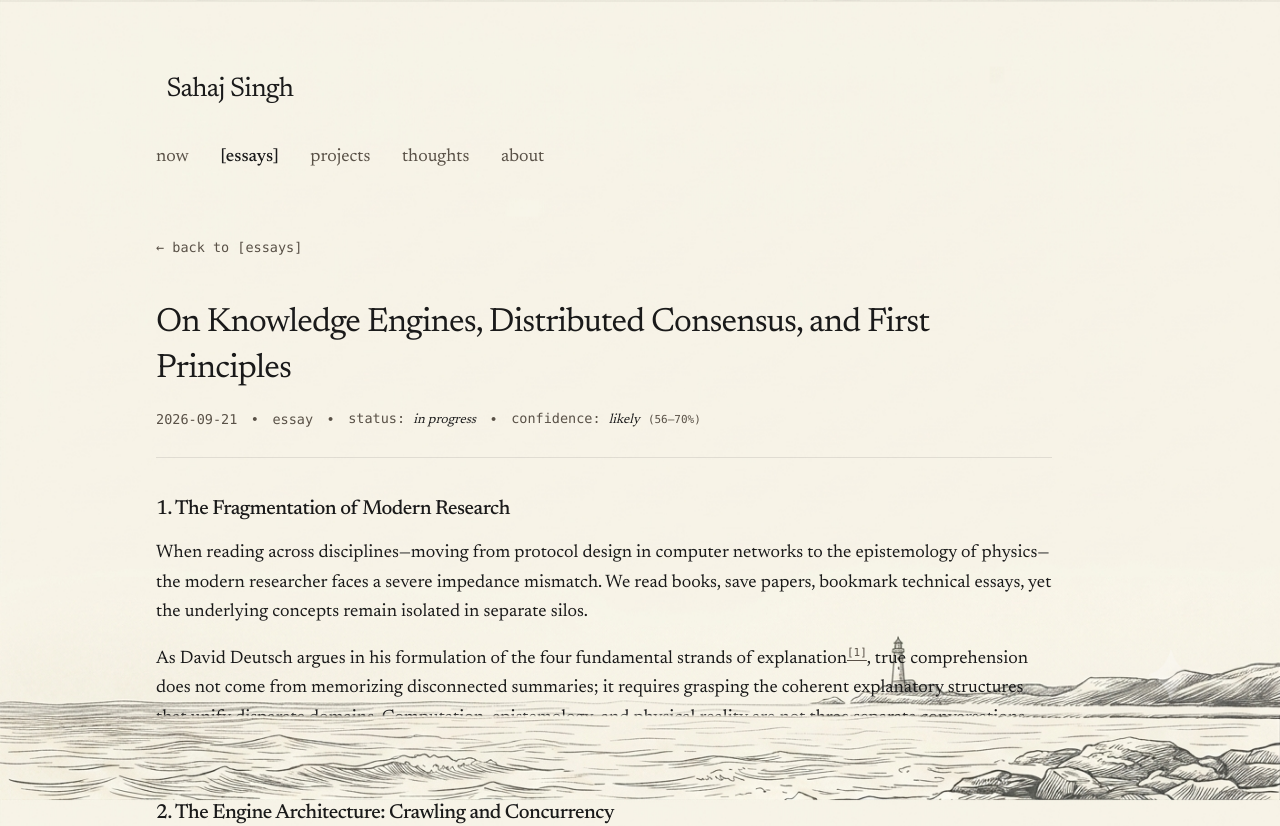
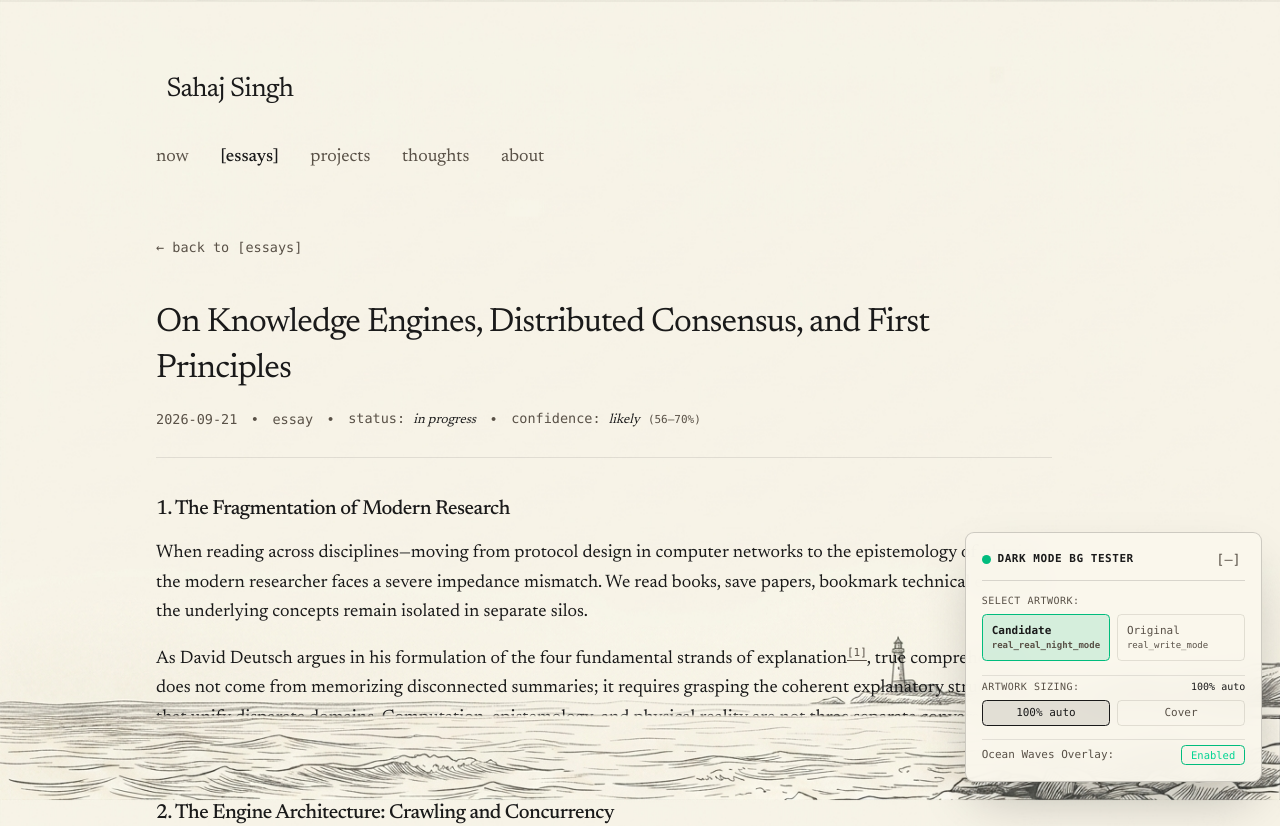
Before and after one commit to sahajdeepsingh651/sahajsingh, a Next.js app: page /essays/knowledge-engines-and-first-principles in a window 1280 px wide. Shown: the top 826 px of the page. Built offline with nearby package versions, Linux system fonts and the light colour scheme.

Commit message:
feat(art): add interactive dark mode background tester for real_real_night_mode

```diff
--- a/src/app/globals.css
+++ b/src/app/globals.css
@@ -162,7 +162,9 @@
     }
 
     .dark body {
-        background-image: url("/real_write_mode.png");
+        background-image: var(--dark-bg-image, url("/real_write_mode.png"));
+        background-size: var(--dark-bg-size, 100% auto);
+        background-position: var(--dark-bg-pos, bottom center);
     }
 
     a {
--- /dev/null
+++ b/src/components/DarkBgTester.tsx
@@ -0,0 +1,172 @@
+"use client";
+
+import { useState, useEffect } from "react";
+
+type DarkBgOption = "original" | "candidate";
+type BgSizing = "100% auto" | "cover";
+
+export default function DarkBgTester() {
+    const [selectedBg, setSelectedBg] = useState<DarkBgOption>("candidate");
+    const [sizing, setSizing] = useState<BgSizing>("100% auto");
+    const [showHorizon, setShowHorizon] = useState<boolean>(true);
+    const [isCollapsed, setIsCollapsed] = useState<boolean>(false);
+
+    useEffect(() => {
+        const savedBg = (localStorage.getItem("test_dark_bg") as DarkBgOption) || "candidate";
+        const savedSizing = (localStorage.getItem("test_dark_bg_sizing") as BgSizing) || "100% auto";
+        const savedHorizon = localStorage.getItem("horizon_foreground");
+
+        setSelectedBg(savedBg);
+        setSizing(savedSizing);
+        if (savedHorizon !== null) {
+            setShowHorizon(savedHorizon === "true");
+        }
+    }, []);
+
+    useEffect(() => {
+        const root = document.documentElement;
+        const bgUrl =
+            selectedBg === "candidate"
+                ? 'url("/real_real_night_mode.png")'
+                : 'url("/real_write_mode.png")';
+
+        root.style.setProperty("--dark-bg-image", bgUrl);
+        root.style.setProperty("--dark-bg-size", sizing);
+        localStorage.setItem("test_dark_bg", selectedBg);
+        localStorage.setItem("test_dark_bg_sizing", sizing);
+
+        // Notify HorizonForeground if horizon toggle changes
+        localStorage.setItem("horizon_foreground", String(showHorizon));
+        window.dispatchEvent(new Event("horizon-toggle"));
+    }, [selectedBg, sizing, showHorizon]);
+
+    if (isCollapsed) {
+        return (
+            <aside
+                aria-label="Dark mode background tester"
+                className="fixed bottom-4 right-4 z-50 select-none print:hidden"
+            >
+                <button
+                    type="button"
+                    onClick={() => setIsCollapsed(false)}
+                    className="px-3 py-1.5 rounded-full border border-current/20 bg-[var(--bg-color)]/90 backdrop-blur-md text-xs font-mono text-[var(--text-color)] shadow-lg hover:border-current/40 cursor-pointer flex items-center gap-1.5 transition-all"
+                >
+                    <span className="w-2 h-2 rounded-full bg-emerald-500 animate-pulse" />
+                    <span>Compare Night BG [{selectedBg}]</span>
+                </button>
+            </aside>
+        );
+    }
+
+    return (
+        <aside
+            aria-label="Dark mode background tester panel"
+            className="fixed bottom-4 right-4 z-50 select-none p-3.5 rounded-lg border border-current/20 bg-[var(--bg-color)]/95 backdrop-blur-md shadow-2xl text-xs font-mono text-[var(--text-color)] max-w-xs space-y-3 print:hidden"
+        >
+            {/* Header */}
+            <div className="flex items-center justify-between gap-2 border-b border-current/15 pb-2">
+                <div className="flex items-center gap-1.5">
+                    <span className="w-2 h-2 rounded-full bg-emerald-500" />
+                    <span className="font-semibold uppercase tracking-wider text-[11px]">
+                        Dark Mode BG Tester
+                    </span>
+                </div>
+                <button
+                    type="button"
+                    onClick={() => setIsCollapsed(true)}
+                    title="Minimize tester"
+                    className="text-[var(--text-muted)] hover:text-[var(--text-color)] px-1 py-0.5 rounded cursor-pointer"
+                >
+                    [—]
+                </button>
+            </div>
+
+            {/* Background Switcher Options */}
+            <div className="space-y-1.5">
+                <span className="text-[10px] text-[var(--text-muted)] uppercase tracking-wider block">
+                    Select Artwork:
+                </span>
+                <div className="grid grid-cols-2 gap-1.5">
+                    <button
+                        type="button"
+                        onClick={() => setSelectedBg("candidate")}
+                        className={`p-2 rounded border text-left cursor-pointer transition-all ${
+                            selectedBg === "candidate"
+                                ? "border-emerald-500 bg-emerald-500/15 font-semibold text-[var(--text-color)]"
+                                : "border-current/15 text-[var(--text-muted)] hover:text-[var(--text-color)] hover:border-current/30"
+                        }`}
+                    >
+                        <div className="text-[11px]">Candidate</div>
+                        <div className="text-[9px] text-[var(--text-muted)] truncate">
+                            real_real_night_mode
+                        </div>
+                    </button>
+                    <button
+                        type="button"
+                        onClick={() => setSelectedBg("original")}
+                        className={`p-2 rounded border text-left cursor-pointer transition-all ${
+                            selectedBg === "original"
+                                ? "border-emerald-500 bg-emerald-500/15 font-semibold text-[var(--text-color)]"
+                                : "border-current/15 text-[var(--text-muted)] hover:text-[var(--text-color)] hover:border-current/30"
+                        }`}
+                    >
+                        <div className="text-[11px]">Original</div>
+                        <div className="text-[9px] text-[var(--text-muted)] truncate">
+                            real_write_mode
+                        </div>
+                    </button>
+                </div>
+            </div>
+
+            {/* Sizing Toggle */}
+            <div className="space-y-1.5 pt-1 border-t border-current/10">
+                <div className="flex items-center justify-between text-[10px]">
+                    <span className="text-[var(--text-muted)] uppercase tracking-wider">
+                        Artwork Sizing:
+                    </span>
+                    <span className="text-[var(--text-color)]">{sizing}</span>
+                </div>
+                <div className="grid grid-cols-2 gap-1.5 text-[11px]">
+                    <button
+                        type="button"
+                        onClick={() => setSizing("100% auto")}
+                        className={`py-1 px-2 rounded border text-center cursor-pointer transition-all ${
+                            sizing === "100% auto"
+                                ? "border-current bg-current/10 font-medium"
+                                : "border-current/15 text-[var(--text-muted)] hover:text-[var(--text-color)]"
+                        }`}
+                    >
+                        100% auto
+                    </button>
+                    <button
+                        type="button"
+                        onClick={() => setSizing("cover")}
+                        className={`py-1 px-2 rounded border text-center cursor-pointer transition-all ${
+                            sizing === "cover"
+                                ? "border-current bg-current/10 font-medium"
+                                : "border-current/15 text-[var(--text-muted)] hover:text-[var(--text-color)]"
+                        }`}
+                    >
+                        Cover
+                    </button>
+                </div>
+            </div>
+
+            {/* Horizon Foreground Layer Toggle */}
+            <div className="flex items-center justify-between pt-1 border-t border-current/10 text-[11px]">
+                <span className="text-[var(--text-muted)]">Ocean Waves Overlay:</span>
+                <button
+                    type="button"
+                    onClick={() => setShowHorizon(!showHorizon)}
+                    className={`px-2 py-0.5 rounded border text-[10.5px] cursor-pointer transition-colors ${
+                        showHorizon
+                            ? "border-emerald-500 text-emerald-400 font-medium"
+                            : "border-current/15 text-[var(--text-muted)] hover:text-[var(--text-color)]"
+                    }`}
+                >
+                    {showHorizon ? "Enabled" : "Disabled"}
+                </button>
+            </div>
+        </aside>
+    );
+}
```
Also changed, not shown: 1 other file (tests, documents, lock files or other folders).
